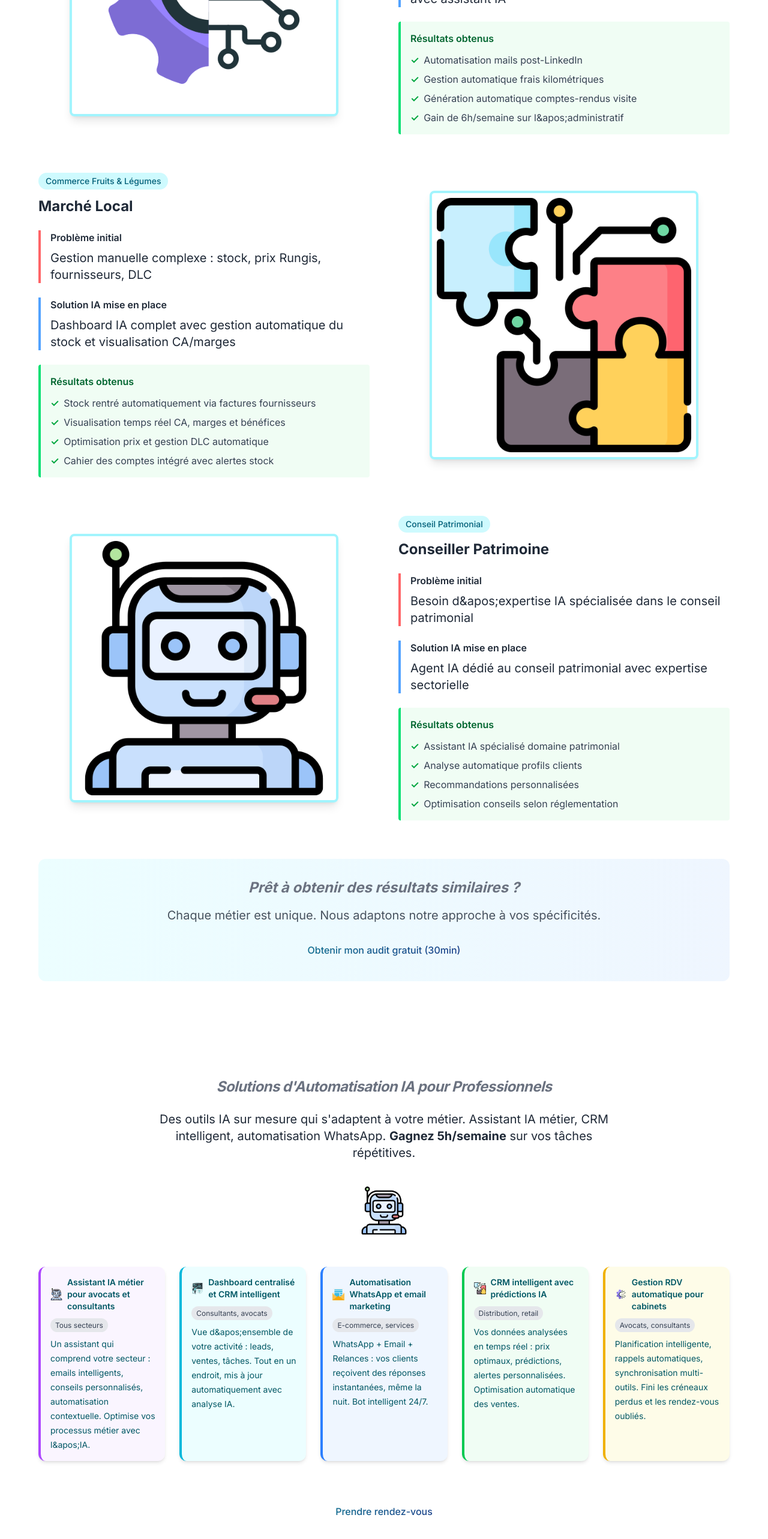
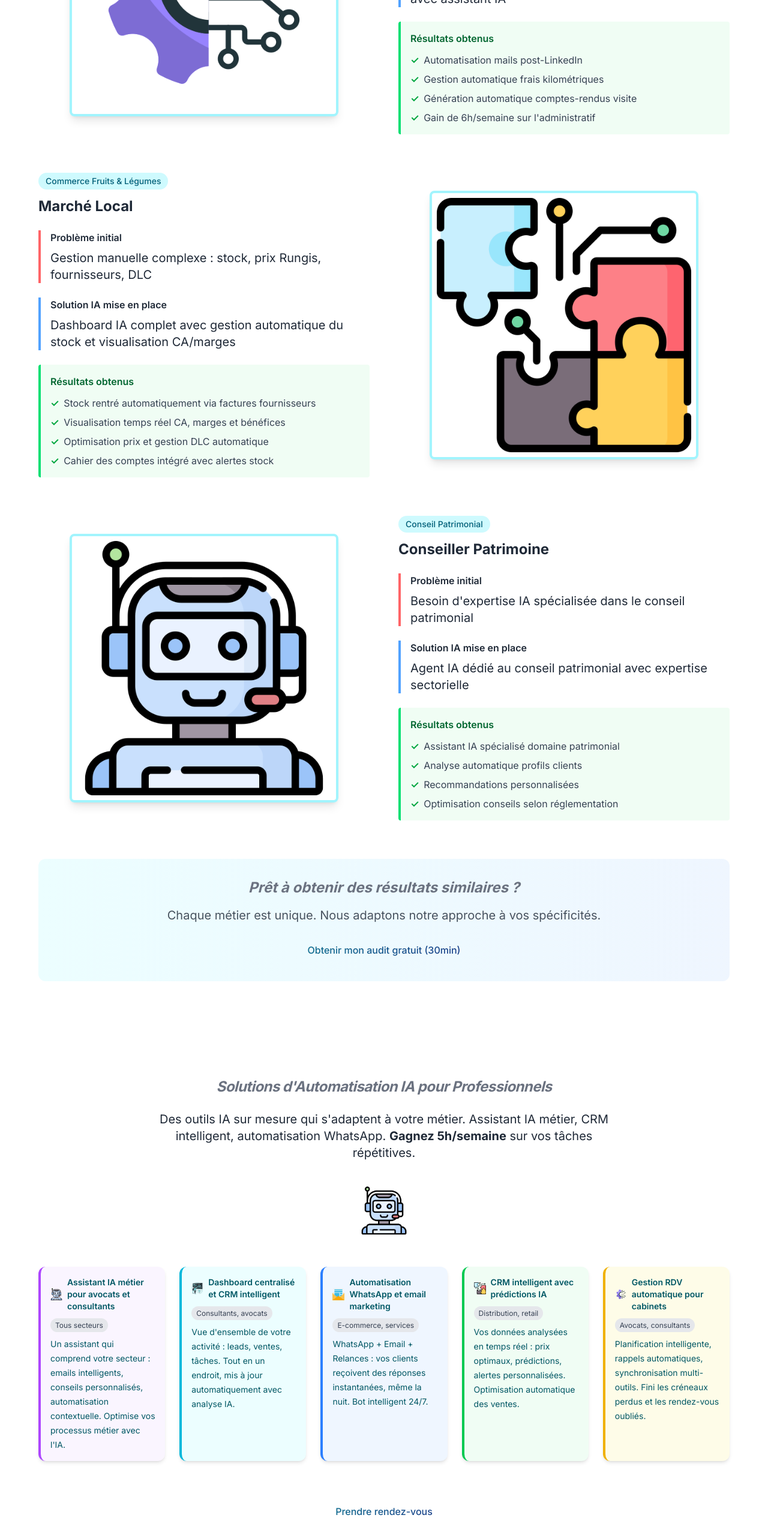
Before and after one commit to onlybaptiste54/agenceAetheria, a Next.js app: page / in a window 1280 px wide. Shown: the part 1412-3978 px from the top of the page at 60% size. Built offline with nearby package versions, Linux system fonts and the light colour scheme.

Commit message:
apostrophe tj

```diff
--- a/src/app/Components/CasClients.js
+++ b/src/app/Components/CasClients.js
@@ -12,7 +12,7 @@ export default function CasClients() {
         "Automatisation mails post-LinkedIn",
         "Gestion automatique frais kilométriques",
         "Génération automatique comptes-rendus visite",
-        "Gain de 6h/semaine sur l&apos;administratif"
+        "Gain de 6h/semaine sur l'administratif"
       ],
       image: "/automation.png"
     },
@@ -32,7 +32,7 @@ export default function CasClients() {
     {
       secteur: "Conseil Patrimonial",
       client: "Conseiller Patrimoine",
-      probleme: "Besoin d&apos;expertise IA spécialisée dans le conseil patrimonial",
+      probleme: "Besoin d'expertise IA spécialisée dans le conseil patrimonial",
       solution: "Agent IA dédié au conseil patrimonial avec expertise sectorielle",
       resultats: [
         "Assistant IA spécialisé domaine patrimonial",
@@ -51,7 +51,7 @@ export default function CasClients() {
           Solutions IA sur mesure : Immobilier, Commerce, Conseil Patrimonial
         </h2>
         <p className="text-xl text-center mb-16 opacity-80 max-w-3xl mx-auto">
-          Des systèmes d&apos;automatisation IA adaptés à chaque métier. Dashboard personnalisés,
+          Des systèmes d'automatisation IA adaptés à chaque métier. Dashboard personnalisés,
           assistants IA spécialisés, gestion automatique des processus.
         </p>
 
--- a/src/app/Components/Services.js
+++ b/src/app/Components/Services.js
@@ -116,7 +116,7 @@ export default function Services() {
                 {service.secteur}
               </span>
             </div>
-            <span className="custom-badge text-sm leading-snug">{service.description.replace(/'/g, '&apos;')}</span>
+            <span className="custom-badge text-sm leading-snug">{service.description}</span>
 
           </motion.div>
         ))}
```
